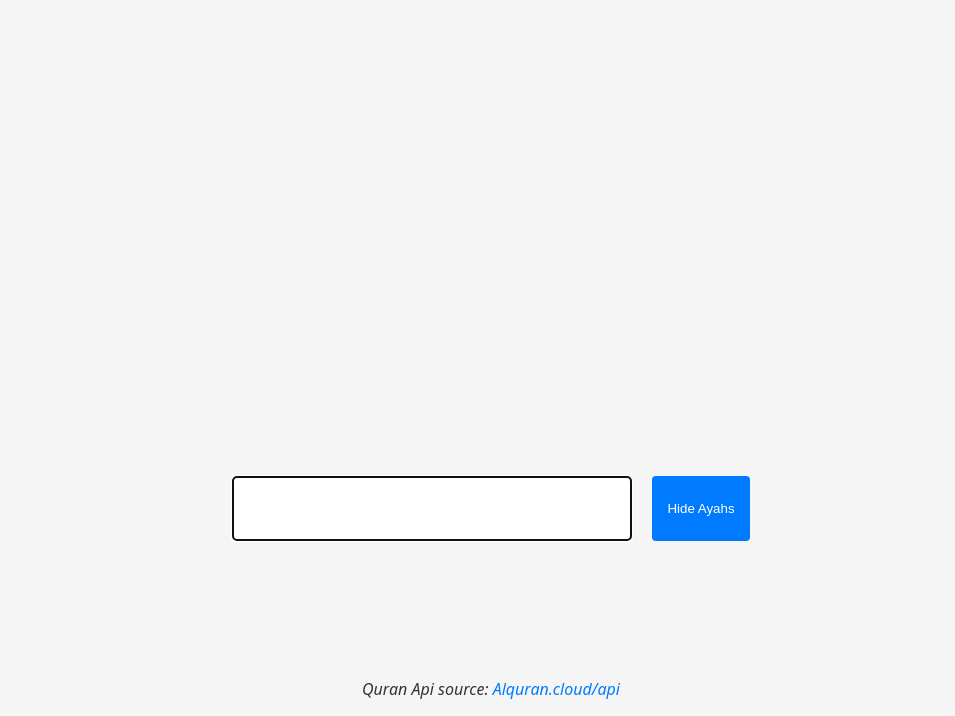
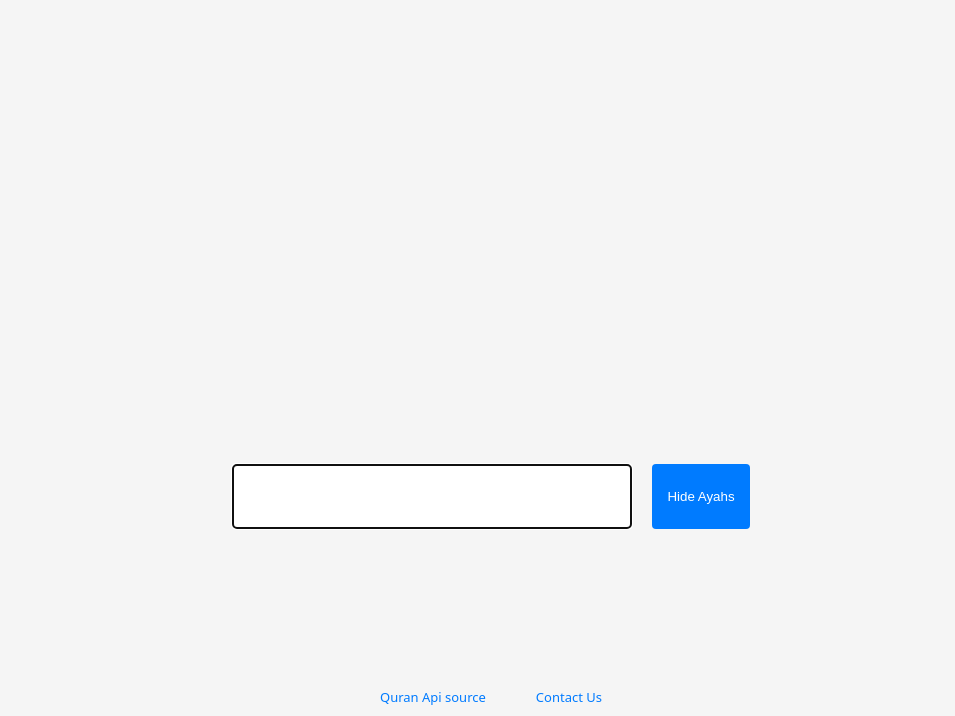
Before and after one commit to AShaaban0109/QuranType, a website with bundled scripts: page index.html in a window 1280 px wide. Shown: the part 84-800 px from the top of the page, without its empty margins (149-1104 px from the left). Built offline with nearby package versions, Linux system fonts and the light colour scheme; no server answers.

Commit message:
Created mail, and added contact us section linking to it.

```diff
--- a/index.html
+++ b/index.html
@@ -73,7 +73,9 @@
     </div>
 
     <div id="footer">
-        <p><em>Quran Api source: </em><a href="https://alquran.cloud/api" target="_blank"><em>Alquran.cloud/api</em></a></p>
+        <!-- <p><em>Quran Api source: </em><a href="https://alquran.cloud/api" target="_blank"><em>Alquran.cloud/api</em></a></p> -->
+        <a href="https://alquran.cloud/api">Quran Api source</a>
+        <a href="mailto:contact@qurantype.com">Contact Us</a>
     </div>
 </body>
 </html>
--- a/src/css/styles.css
+++ b/src/css/styles.css
@@ -68,8 +68,13 @@ h1 {
 }
 
 #footer {
+    font-size: small;
+    margin-top: 50px;
+    margin-bottom: 10px;
     display: flex;
     justify-content: center;
+    align-items: center;
+    gap: 50px;
 }
 
 a {
```
